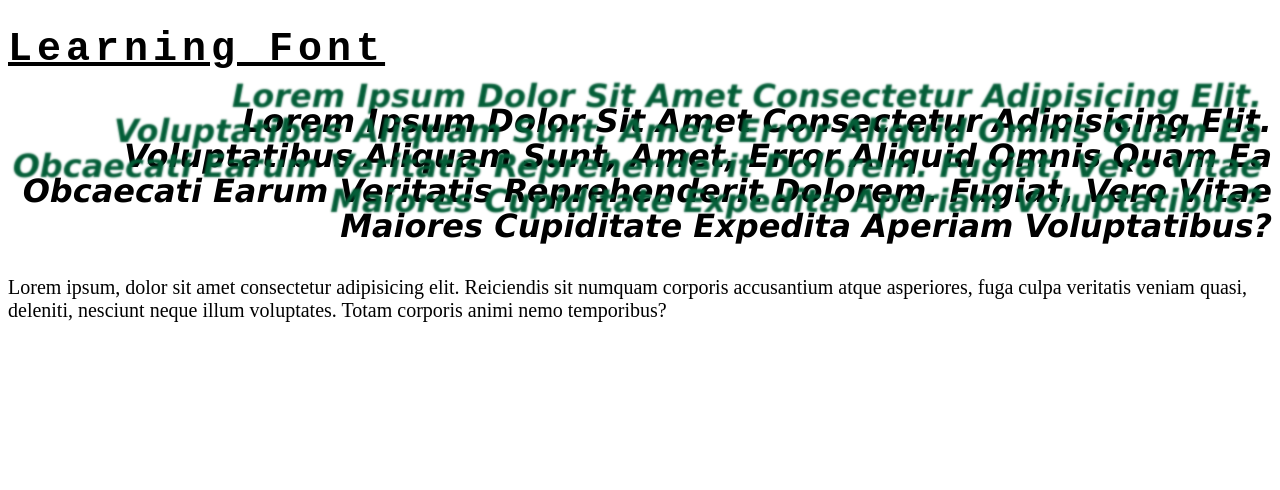
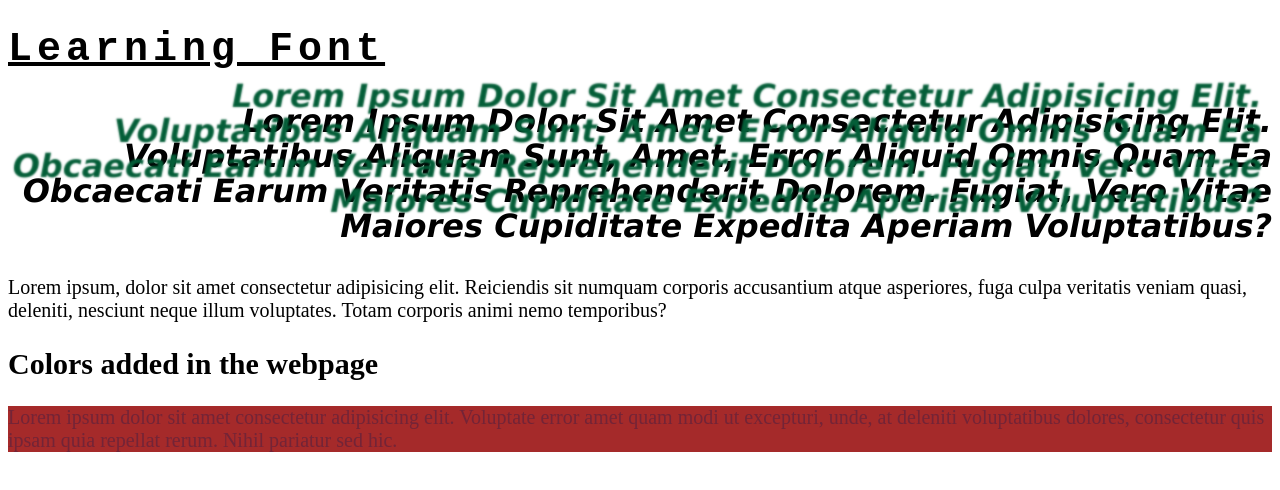
Before and after one commit to RamyaKDev/Learning, a plain HTML site: page font.html in a window 1280 px wide. Drawn offline with Linux system fonts and the light colour scheme; a web font is replaced by a local one.

Commit message:
commit
added color

```diff
--- a/font.css
+++ b/font.css
@@ -27,3 +27,11 @@ text-shadow:-10px -25px 2px rgb(4, 94, 56);
   font-weight: 400;
   font-style: normal;
 }
+.para2{
+    background-color: brown;
+    /* color: rgb(4, 94, 56); */
+    /* color: #ff367f; */
+    /* color:hsl(258, 47%, 20%); */
+    /* color:rgba(157, 197, 168, 0.5); */
+    color:hsla(258, 47%, 20%, 0.4);
+}
--- a/font.html
+++ b/font.html
@@ -19,5 +19,8 @@
 </div>
 
 <p class="para1">Lorem ipsum, dolor sit amet consectetur adipisicing elit. Reiciendis sit numquam corporis accusantium atque asperiores, fuga culpa veritatis veniam quasi, deleniti, nesciunt neque illum voluptates. Totam corporis animi nemo temporibus?</p>
+<h2>Colors added in the webpage</h2>
+<p class="para2">Lorem ipsum dolor sit amet consectetur adipisicing elit. Voluptate error amet quam modi ut excepturi, unde, at deleniti voluptatibus dolores, consectetur quis ipsam quia repellat rerum. Nihil pariatur sed hic.</p>
+
 </body>
 </html>
```
